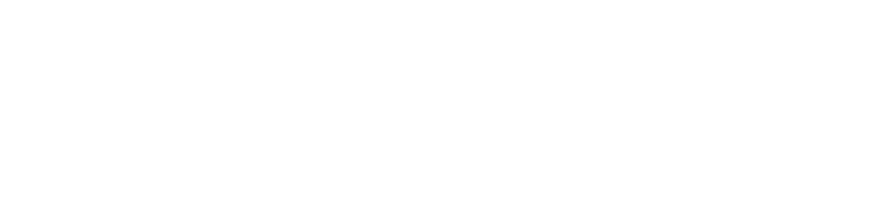
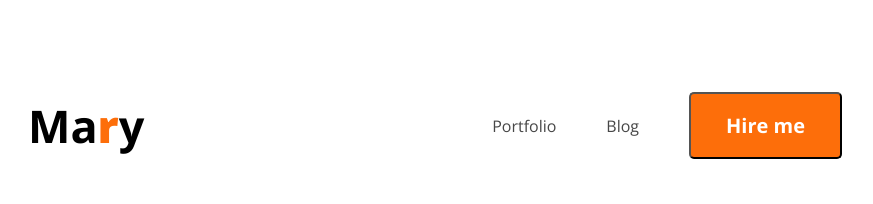
Before and after one commit to rkmehedi/maryportfolio, a plain HTML site: page index.html in a window 1280 px wide. Shown: the whole page, without its empty margins (180-1053 px from the left). Drawn offline with nearby package versions, Linux system fonts and the light colour scheme.

Commit message:
Nav Done

```diff
--- a/index.html
+++ b/index.html
@@ -4,8 +4,26 @@
     <meta charset="UTF-8">
     <meta name="viewport" content="width=device-width, initial-scale=1.0">
     <title>Mary's portfolio Website</title>
+    <link rel="stylesheet" href="styles/style.css">
 </head>
-<body>
+<body class="open-sans-mainfonts">
+    <header>
+        <nav>
+            <h3 class="nav-title">Ma<span class="primary-color">r</span>y</h3>
+            <ul class="nav-lists">
+                <li><a class="dark2color" href="">Portfolio</a></li>
+                <li><a class="dark2color"href="">Blog</a></li>
+                <li><a href=""></a><button class="btn-primary">Hire me</button></a></li>
+            </ul>
+        </nav>
+    </header>
 
+    <main>
+
+    </main>
+
+    <footer>
+
+    </footer>
 </body>
 </html>
--- a/styles/style.css
+++ b/styles/style.css
@@ -0,0 +1,59 @@
+@import url('https://fonts.googleapis.com/css2?family=Open+Sans:ital,wght@0,300..800;1,300..800&display=swap');
+
+.open-sans-mainfonts {
+    font-family: "Open Sans", serif;
+    font-optical-sizing: auto;
+    font-style: normal;
+    font-variation-settings:
+      "wdth" 100;
+  }
+
+/* Nav Styles */
+nav{
+    display: flex;
+    align-items: center;
+    justify-content: space-between;
+    margin: 50px 200px;
+}
+/* Color primary */
+.primary-color{
+    color: #FD6E0A;
+font-family: "Open Sans";
+font-size: 45px;
+font-style: normal;
+font-weight: 800;
+line-height: normal;
+}
+.nav-title{
+    font-weight: bolder;
+    font-size: 45px;
+}
+
+nav ul li{
+    list-style: none;
+    margin-right: 50px;
+}
+.nav-lists{
+display: flex;
+align-items: center;
+}
+ nav li a{text-decoration: none;}
+
+ .dark2color{
+
+color: #474747;
+ }
+
+ .btn-primary{
+
+    border-radius: 5px;
+background: #FD6E0A;
+padding: 18px 35px;
+
+color: var(--White-Color, #FFF);
+font-family: "Open Sans";
+font-size: 20px;
+font-style: normal;
+font-weight: 700;
+line-height: normal;
+ }
```
